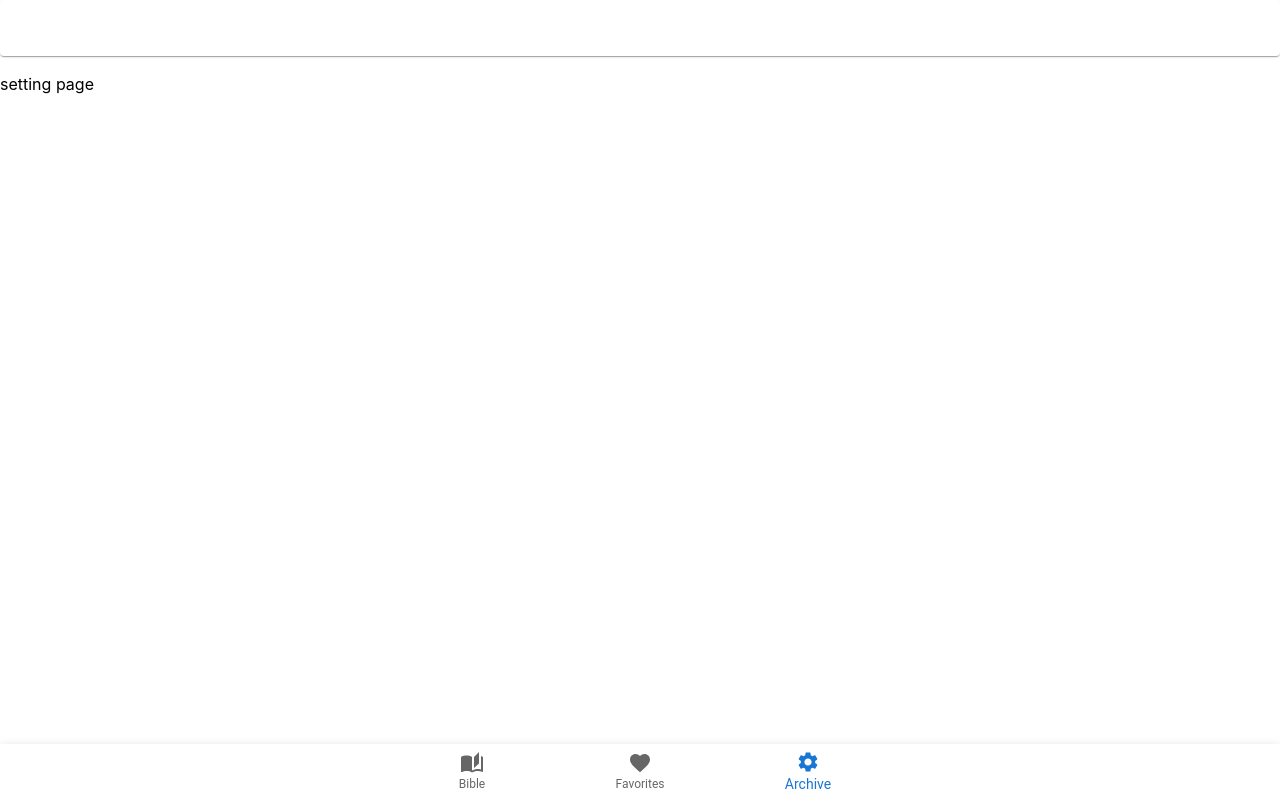
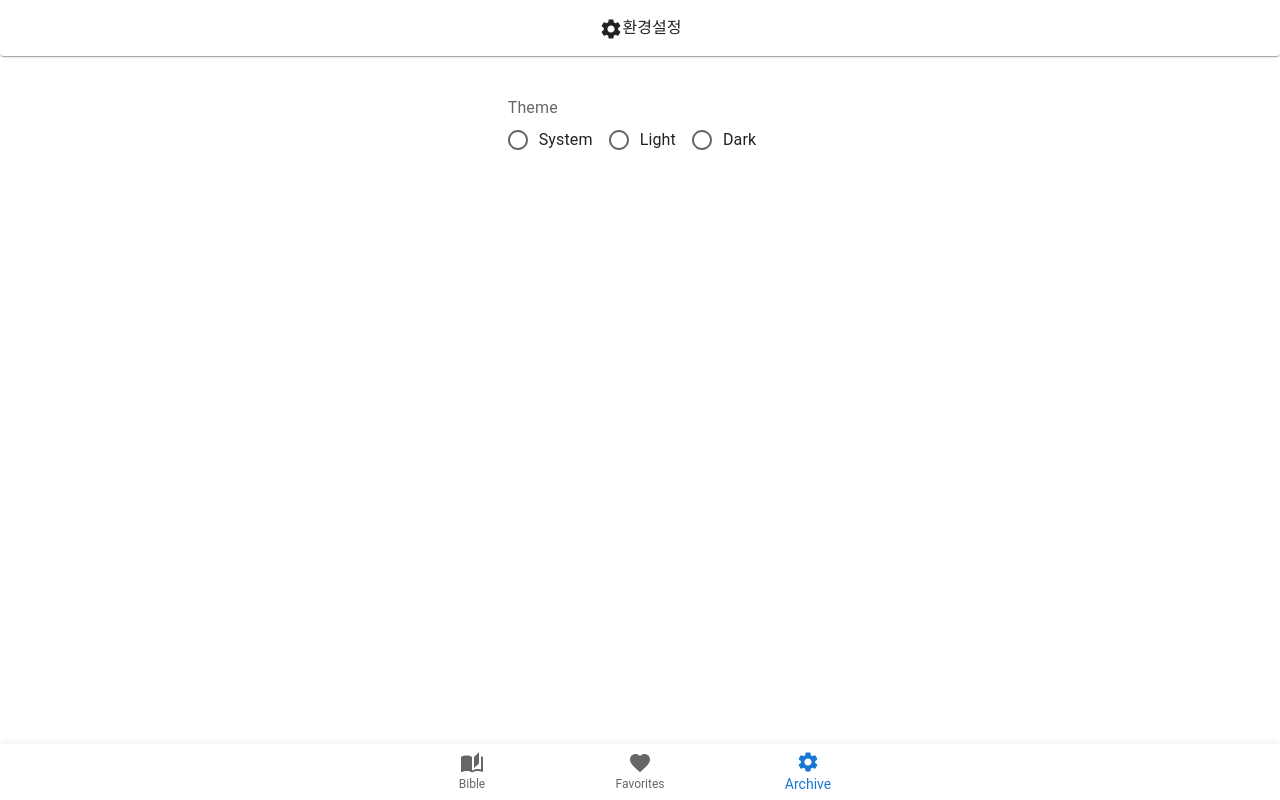
Before and after one commit to gimminjae/we-bible-front, a React (Create React App) app: page /setting-page in a window 1280 px wide. Built offline with nearby package versions, Linux system fonts and the light colour scheme; what tailwindcss-animated would draw is missing.

Commit message:
change: mui v6 / delay dark mode

```diff
--- a/package.json
+++ b/package.json
@@ -5,8 +5,8 @@
   "dependencies": {
     "@emotion/react": "^11.13.3",
     "@emotion/styled": "^11.13.0",
-    "@mui/icons-material": "^5.16.7",
-    "@mui/material": "^5.16.7",
+    "@mui/icons-material": "^6.0.0",
+    "@mui/material": "^6.0.0",
     "@tanstack/react-query": "^5.56.2",
     "@tanstack/react-query-devtools": "^5.58.0",
     "@testing-library/jest-dom": "^5.17.0",
--- a/src/App.tsx
+++ b/src/App.tsx
@@ -7,6 +7,7 @@
 import { QueryClient, QueryClientProvider } from "@tanstack/react-query"
 import { ReactQueryDevtools } from "@tanstack/react-query-devtools"
 import { SnackbarProvider } from "notistack"
+import { Box } from "@mui/material"
 
 const queryClient = new QueryClient()
 
--- a/src/pages/setting/SettingViewPage.tsx
+++ b/src/pages/setting/SettingViewPage.tsx
@@ -1,7 +1,66 @@
+import { useEffect } from "react"
+import useHeader from "../../hooks/useHeader"
+import SettingsIcon from "@mui/icons-material/Settings"
+import {
+  Box,
+  FormControl,
+  FormControlLabel,
+  FormLabel,
+  Radio,
+  RadioGroup,
+  useColorScheme,
+} from "@mui/material"
+
 function SettingViewPage() {
+  const { setMenu } = useHeader()
+
+  const { mode, setMode } = useColorScheme()
+
+  useEffect(() => {
+    setMenu(
+      <div className="text-center">
+        <SettingsIcon />
+        환경설정
+      </div>
+    )
+  }, [])
+
   return (
     <>
-      <div>setting page</div>
+      <Box
+        sx={{
+          display: "flex",
+          width: "100%",
+          alignItems: "center",
+          justifyContent: "center",
+          bgcolor: "background.default",
+          color: "text.primary",
+          borderRadius: 1,
+          p: 3,
+          minHeight: "56px",
+        }}
+      >
+        <FormControl>
+          <FormLabel id="demo-theme-toggle">Theme</FormLabel>
+          <RadioGroup
+            aria-labelledby="demo-theme-toggle"
+            name="theme-toggle"
+            row
+            value={mode}
+            onChange={(event) =>
+              setMode(event.target.value as "system" | "light" | "dark")
+            }
+          >
+            <FormControlLabel
+              value="system"
+              control={<Radio />}
+              label="System"
+            />
+            <FormControlLabel value="light" control={<Radio />} label="Light" />
+            <FormControlLabel value="dark" control={<Radio />} label="Dark" />
+          </RadioGroup>
+        </FormControl>
+      </Box>
     </>
   )
 }
```
Also changed, not shown: src/index.tsx (+18 -11 lines).
